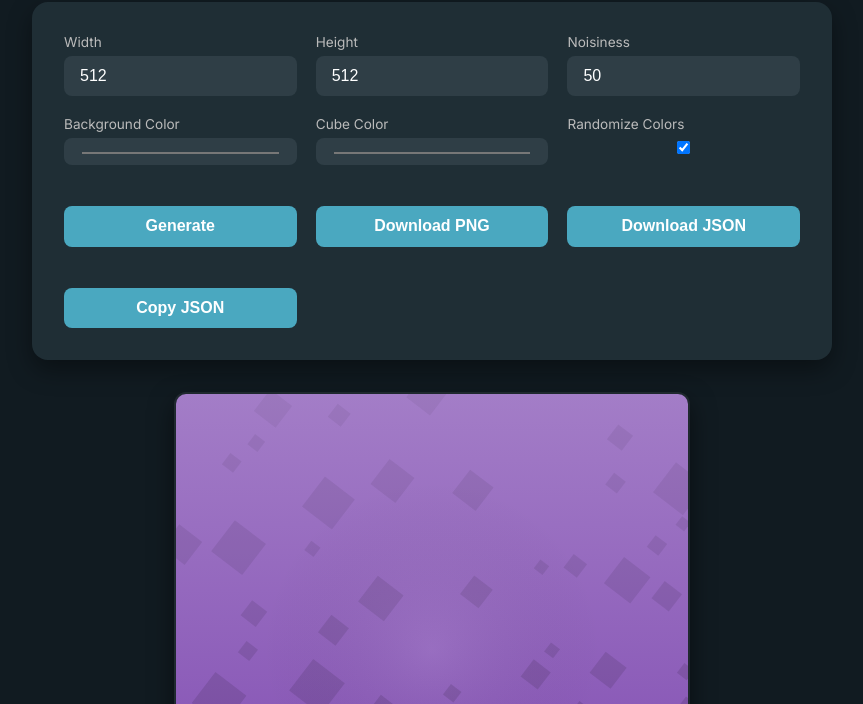
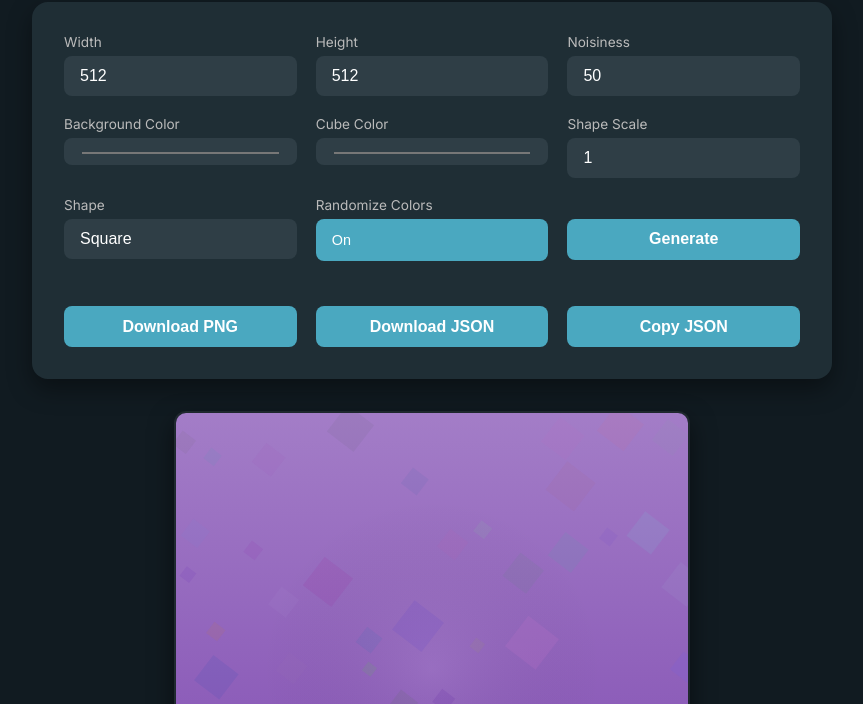
Before and after one commit to G07HN-1/voxelgen, a plain HTML site: page index.html in a window 1280 px wide. Both pictures are taken after a click on the checkbox "Randomize Colors". Shown: the part 96-800 px from the top of the page, without its empty margins (208-1071 px from the left). Drawn offline with Linux system fonts and the light colour scheme.

Commit message:
Added shape scale size for higher resolutions! Also added different shapes to choose from.

```diff
--- a/index.html
+++ b/index.html
@@ -11,6 +11,51 @@
             margin: 0;
             padding: 0;
             box-sizing: border-box;
+        }
+
+        select {
+            width: 100%;
+            padding: 0.7rem 1rem;
+            font-size: 1rem;
+            border-radius: 8px;
+            border: none;
+            background-color: #2f3e46;
+            color: #ffffff;
+            outline: none;
+            appearance: none;
+            transition: all 0.2s ease;
+        }
+
+        select:focus {
+            background-color: #3d515a;
+        }
+
+        input[type="checkbox"] {
+            appearance: none;
+            width: 100%;
+            height: 42px;
+            border-radius: 8px;
+            background-color: #2f3e46;
+            position: relative;
+            cursor: pointer;
+        }
+
+        input[type="checkbox"]::before {
+            content: 'Off';
+            position: absolute;
+            top: 50%;
+            left: 1rem;
+            transform: translateY(-50%);
+            color: #fff;
+            font-size: 0.9rem;
+        }
+
+        input[type="checkbox"]:checked {
+            background-color: #4aa8c0;
+        }
+
+        input[type="checkbox"]:checked::before {
+            content: 'On';
         }
 
         body {
@@ -109,27 +154,41 @@
     <div id="controls">
         <div>
             <label for="widthInput">Width</label>
-            <input type="number" id="widthInput" value="512" />
+            <input type="number" id="widthInput" value="512" min="1" onchange="generate()" />
         </div>
         <div>
             <label for="heightInput">Height</label>
-            <input type="number" id="heightInput" value="512" />
+            <input type="number" id="heightInput" value="512" min="1" onchange="generate()" />
         </div>
         <div>
             <label for="noisinessInput">Noisiness</label>
-            <input type="number" id="noisinessInput" value="50" min="10" max="500" />
+            <input type="number" id="noisinessInput" value="50" min="10" max="500" onchange="generate()" />
         </div>
         <div>
             <label for="bgColorInput">Background Color</label>
-            <input type="color" id="bgColorInput" value="#7c46af" />
+            <input type="color" id="bgColorInput" value="#7c46af" onchange="generate()" />
         </div>
         <div>
             <label for="cubeColorInput">Cube Color</label>
-            <input type="color" id="cubeColorInput" value="#000000" />
+            <input type="color" id="cubeColorInput" value="#000000" onchange="generate()" />
+        </div>
+        <div>
+            <label for="sizeInput">Shape Scale</label>
+            <input type="number" id="sizeInput" value="1" min="1" max="50" step="1" onchange="generate()" />
+        </div>
+        <div>
+            <label for="shapeSelect">Shape</label>
+            <select id="shapeSelect" onchange="generate()">
+                <option value="square">Square</option>
+                <option value="circle">Circle</option>
+                <option value="triangle">Triangle</option>
+                <option value="hexagon">Hexagon</option>
+                <option value="pentagon">Pentagon</option>
+            </select>
         </div>
         <div>
             <label for="randomizeColorToggle">Randomize Colors</label>
-            <input type="checkbox" id="randomizeColorToggle" />
+            <input type="checkbox" id="randomizeColorToggle" onchange="generate()" />
         </div>
         <div>
             <label>&nbsp;</label>
@@ -211,8 +270,10 @@
             const maxAttempts = noisiness * 5;
 
             while (placed.length < noisiness && attempts < maxAttempts) {
+                const sizeInput = document.getElementById("sizeInput").value
+                console.log(sizeInput > 0 ? 1 : 1)
                 attempts++;
-                const size = Math.random() * 30 + 10;
+                const size = (Math.random() * 30 + 10) * sizeInput
                 const x = Math.random() * width;
                 const y = Math.random() * height;
 
@@ -254,10 +315,58 @@
                     ctx.rotate(rotationRadians);
                     const [r, g, b] = getCubeColor().map(c => Math.round(c * 255));
                     ctx.fillStyle = `rgba(${r}, ${g}, ${b}, ${alpha})`;
-                    ctx.fillRect(-half, -half, size, size);
+                    const shape = document.getElementById("shapeSelect").value;
+                    drawShape(ctx, shape, size, alpha, [r, g, b]);
                     ctx.restore();
                 }
             }
+        }
+        function drawShape(ctx, shape, size, alpha, color) {
+            const half = size / 2;
+            ctx.fillStyle = `rgba(${color[0]}, ${color[1]}, ${color[2]}, ${alpha})`;
+
+            ctx.beginPath();
+
+            switch (shape) {
+                case 'circle':
+                    ctx.arc(0, 0, half, 0, Math.PI * 2);
+                    break;
+                case 'triangle':
+                    for (let i = 0; i < 3; i++) {
+                        const angle = (i / 3) * Math.PI * 2 - Math.PI / 2;
+                        const x = half * Math.cos(angle);
+                        const y = half * Math.sin(angle);
+                        if (i === 0) ctx.moveTo(x, y);
+                        else ctx.lineTo(x, y);
+                    }
+                    ctx.closePath();
+                    break;
+                case 'hexagon':
+                    for (let i = 0; i < 6; i++) {
+                        const angle = (i / 6) * Math.PI * 2;
+                        const x = half * Math.cos(angle);
+                        const y = half * Math.sin(angle);
+                        if (i === 0) ctx.moveTo(x, y);
+                        else ctx.lineTo(x, y);
+                    }
+                    ctx.closePath();
+                    break;
+                case 'pentagon':
+                    for (let i = 0; i < 5; i++) {
+                        const angle = (i / 5) * Math.PI * 2 - Math.PI / 2;
+                        const x = half * Math.cos(angle);
+                        const y = half * Math.sin(angle);
+                        if (i === 0) ctx.moveTo(x, y);
+                        else ctx.lineTo(x, y);
+                    }
+                    ctx.closePath();
+                    break;
+                default: // square
+                    ctx.fillRect(-half, -half, size, size);
+                    return;
+            }
+
+            ctx.fill();
         }
 
         function downloadImage() {
```
